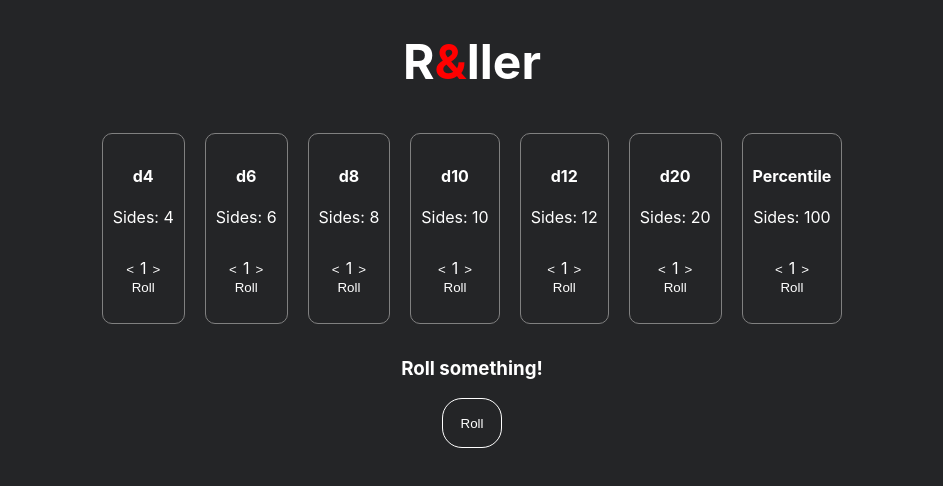
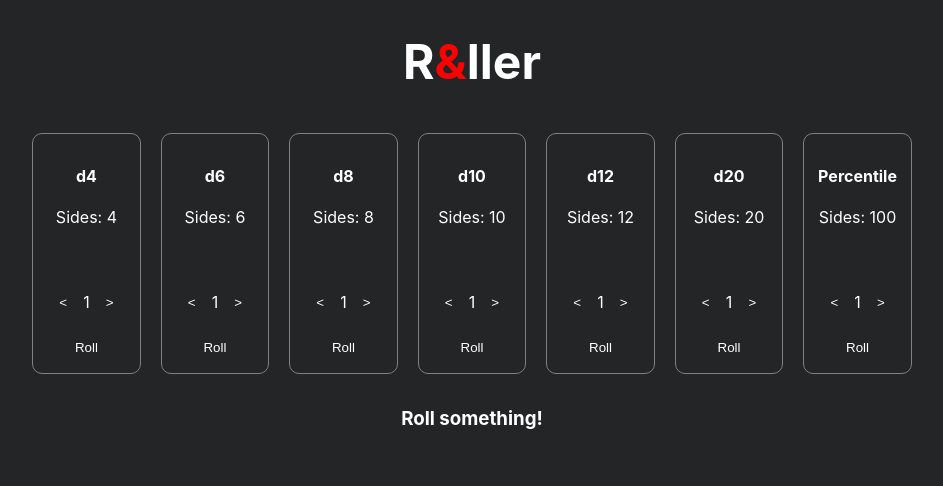
Before and after one commit to aaronbrunet/prepare-to-die, a React (Create React App) app: page / in a window 1280 px wide. Shown: the top 486 px of the page, without its empty margins (168-1111 px from the left). Built offline with nearby package versions, Linux system fonts and the light colour scheme.

Commit message:
Added total

```diff
--- a/src/App.js
+++ b/src/App.js
@@ -43,8 +43,8 @@ function App() {
   }
 
   const increment = (die,inc) => {
-      let val = qty
-      val = qty + inc
+      let val = die.qty
+      val = die.qty + inc
       val < 1 &&(val=1)
       die.qty = val
       setQty(val)
@@ -57,7 +57,7 @@ function App() {
       <Heading>R<span style={{color: 'red'}}>&</span>ller</Heading>
       <div className="card-container">
       {dice.map((die,index)=>
-        <Card die={die} rolled={rolled} increment={increment} qty={qty} key={index}/>
+        <Card die={die} rolled={rolled} increment={increment} key={index}/>
       )}
       {last.length < 0 && (
         <>
--- a/src/components/Card.js
+++ b/src/components/Card.js
@@ -34,12 +34,13 @@ const Dice = styled.div`
     }
 `
 const Button = styled.button`
-    width: 60px;
-    height: 50px;
-    border-radius: 20px;
+    width: 40px;
+    height: 30px;
+    border-radius: 10px;
     border: 1px solid white;
     color: white;
     background: transparent;
+    margin-top: 30px;
     cursor: pointer;
     &:hover{
         color: #242527;
@@ -70,9 +71,9 @@ const Card = (props) => {
             <h4>{die.name}</h4>
             <p>Sides: {die.sides}</p>
             <span>
-            <button name="less" onClick={()=>props.increment(die,-1)}>{'<'}</button>
+            <Button name="less" onClick={()=>props.increment(die,-1)}>{'<'}</Button>
             {die.qty}
-            <button name="more" onClick={()=>props.increment(die,1)}>{'>'}</button>
+            <Button name="more" onClick={()=>props.increment(die,1)}>{'>'}</Button>
             </span>
             <Button onClick={()=>props.rolled(die,die.qty)}>Roll</Button>
         </Dice>
--- a/src/components/Result.js
+++ b/src/components/Result.js
@@ -7,7 +7,7 @@ const Title = styled.h3`
 `
 
 const Num = styled.h4`
-    color: white;
+    color: red;
     display: inline-block;
 `
 
@@ -29,17 +29,24 @@ const Result = (props) => {
     const diceName = props.roll[0]
     const diceQty = props.roll[1]
     const results = props.roll[2]
+    let sum = 0
+
+    //<Button>Roll</Button>
+    return (
+    <>
 
 
-    return (
-    <>
-        <Title>Roll something!</Title>
-        <Button>Roll</Button>
-        {results &&(<><Title>{diceName==='Percentile' ? diceName : diceQty+diceName}</Title> {
+        {results ? <><Title>{diceName==='Percentile' ? diceName : diceQty+diceName}</Title> {
         results.map((result,index)=>
+            <>
             <Num key={index}>{result}{results.length > 0 && index < results.length-1 && (', ') }</Num>
+            </>
         )
-        }</>)}
+        }
+        <Title>Total: {results.reduce((a,b)=>a+b,0)}</Title>
+        </>
+        : <Title>Roll something!</Title>
+        }
     </>
     )
 }
```
